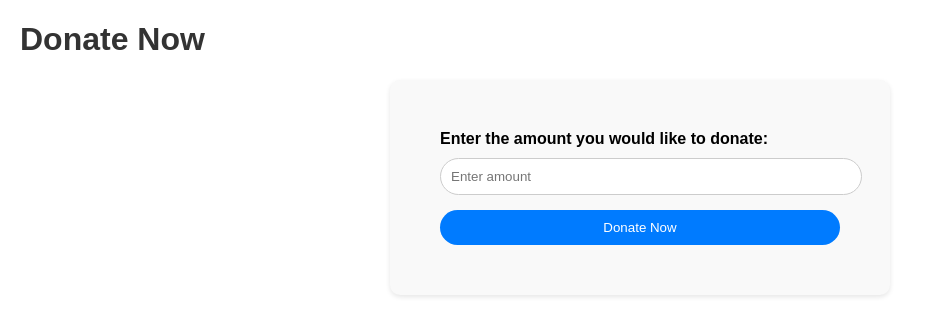
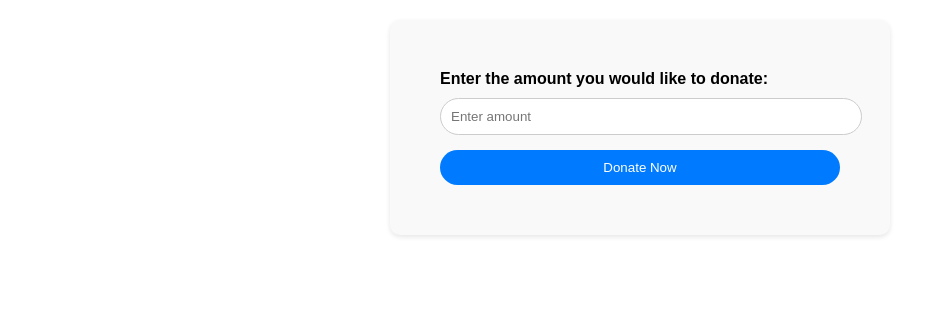
Before and after one commit to krushna06/Razorpay, a plain HTML site: page index.html in a window 1280 px wide. Shown: the whole page, without its empty margins (0-927 px from the left). Drawn offline with Linux system fonts and the light colour scheme; no server answers.

Commit message:
Minor change

```diff
--- a/index.html
+++ b/index.html
@@ -9,7 +9,6 @@
     <script src="https://checkout.razorpay.com/v1/magic-checkout.js"></script>
 </head>
 <body>
-    <h1>Donate Now</h1>
     <div class="donation-form">
         <label for="donationAmount">Enter the amount you would like to donate:</label>
         <input type="number" id="donationAmount" placeholder="Enter amount">
```
